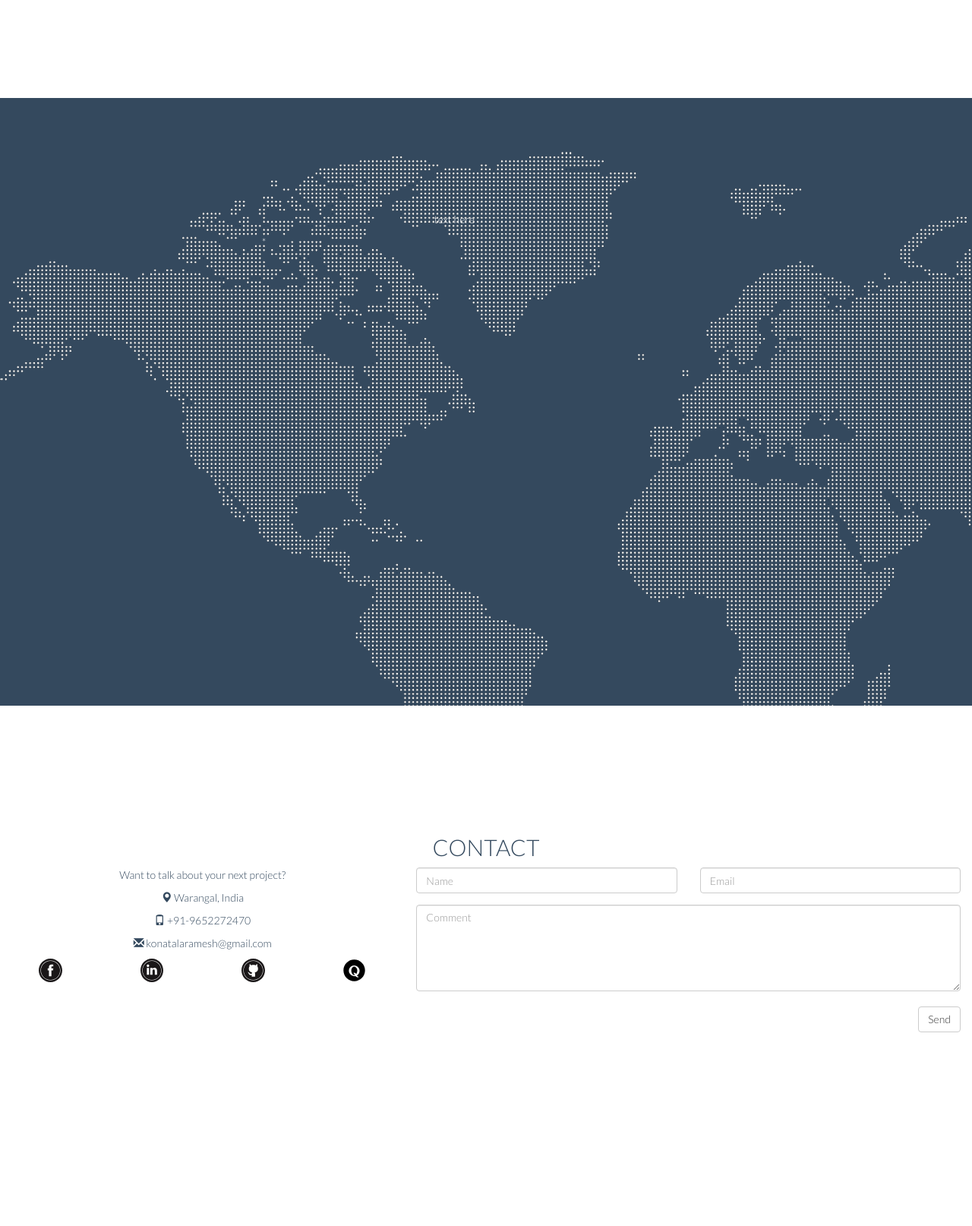
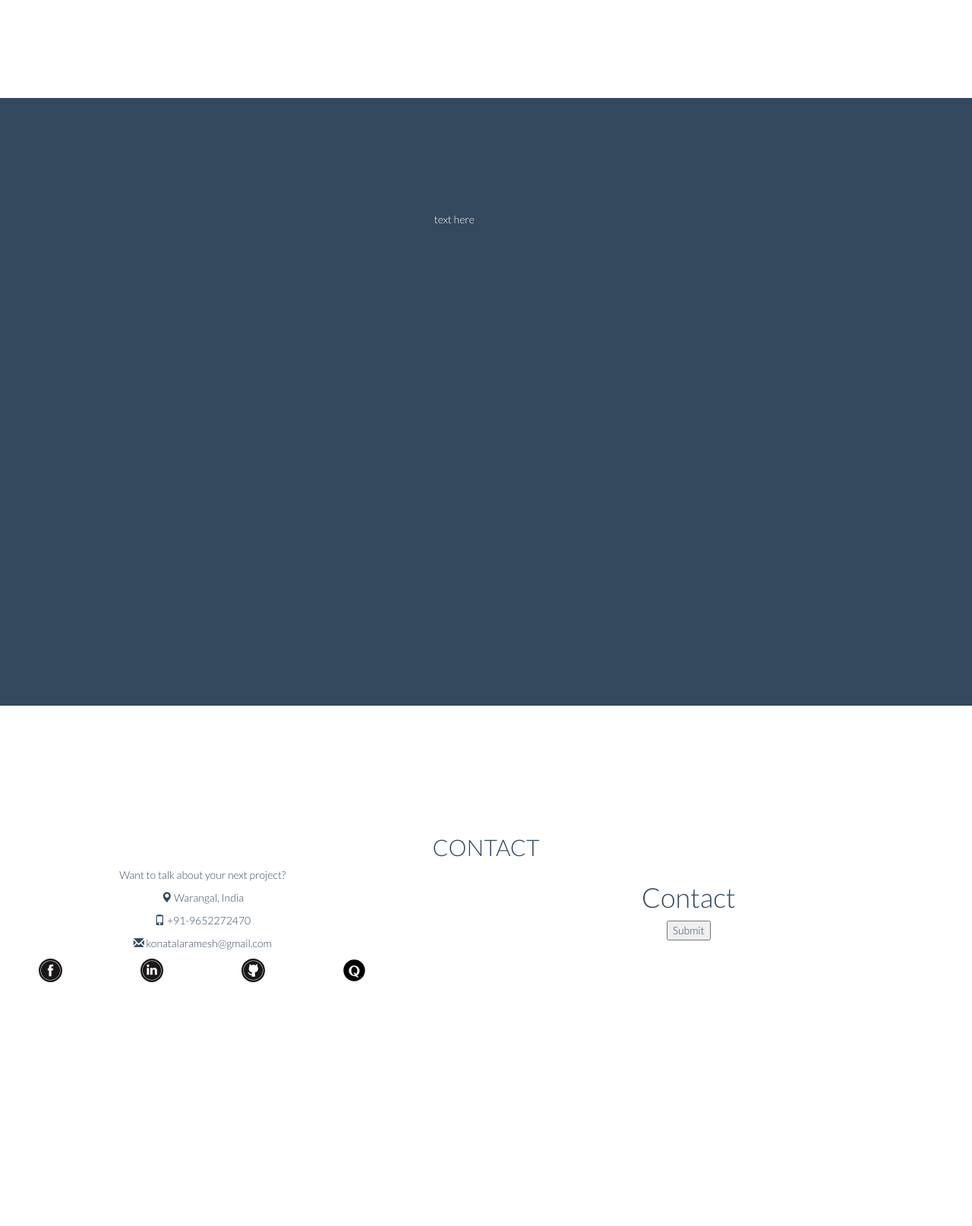
Before and after one commit to rameshkonatala/portfolio, a Django app: page / in a window 1280 px wide. Shown: the part 3071-4685 px from the top of the page at 76% size. Run offline with Django 3.2, Linux system fonts and the light colour scheme; parts of the project's set-up code (start-up, migrations or seed data) failed here and were passed over; some libraries are stand-ins or nearby versions.

Commit message:
now contact form updates databases and saves client information

```diff
--- a/intro/admin.py
+++ b/intro/admin.py
@@ -1,3 +1,6 @@
 from django.contrib import admin
+from .models import Client
+# Register your models here.
 
-# Register your models here.
+
+admin.site.register(Client)
--- /dev/null
+++ b/intro/forms.py
@@ -0,0 +1,8 @@
+from django import forms
+from models import Client
+
+class ClientForm(forms.ModelForm):
+
+	class Meta:
+		model=Client
+		fields=['name','mail_id','comment']
--- a/intro/static/intro/css/scrolling-nav.css
+++ b/intro/static/intro/css/scrolling-nav.css
@@ -72,8 +72,6 @@ of those sections to manage the look and feel of the site. */
     text-align: center;
     background: #34495e;
     color:white;
-    background-image:url('../images/world.png');
-
 }
 
 .contact-section {
--- a/intro/templates/intro/index.html
+++ b/intro/templates/intro/index.html
@@ -426,7 +426,7 @@
                 <div class="col-md-6">
                     <p class="text-right text-justified">
                         text here
-                    </p>*
+                    </p>
                 </div>
             </div>
         </div>
@@ -459,18 +459,14 @@
             </div>
             <div class="col-sm-7 slideanim">
               <div class="row">
-                <div class="col-sm-6 form-group">
-                  <input class="form-control" id="name" name="name" placeholder="Name" type="text" required>
-                </div>
-                <div class="col-sm-6 form-group">
-                  <input class="form-control" id="email" name="email" placeholder="Email" type="email" required>
-                </div>
-              </div>
-              <textarea class="form-control" id="comments" name="comments" placeholder="Comment" rows="5"></textarea><br>
-              <div class="row">
-                <div class="col-sm-12 form-group">
-                  <button class="btn btn-default pull-right" type="submit">Send</button>
-                </div>
+
+                <h1>Contact</h1>
+                <form role="form" action="" method="post">
+                    {% csrf_token %}
+                    {{ form.as_p }}
+                    <button type="submit">Submit</button>
+                </form>
+
               </div>
             </div>
           </div>
--- a/intro/views.py
+++ b/intro/views.py
@@ -1,7 +1,20 @@
-from django.shortcuts import render
+from django.shortcuts import render,get_object_or_404
+from forms import ClientForm
+from django.views.decorators.csrf import csrf_protect
+from django.http import HttpResponseRedirect
+from .models import Client
 
 # Create your views here.
 
 
 def index(request):
-    return render(request,'intro/index.html')
+	if request.POST:
+		form=ClientForm(request.POST)
+		if form.is_valid():
+			form.save()
+
+			return HttpResponseRedirect('/')
+	else:
+		form=ClientForm()
+
+	return render(request,'intro/index.html',{'form':form})
```
Also changed, not shown: intro/models.py (+11 -1 lines), db.sqlite3, intro/migrations/0001_initial.py (added), intro/static/intro/images/world.png (deleted), 6 other files.
